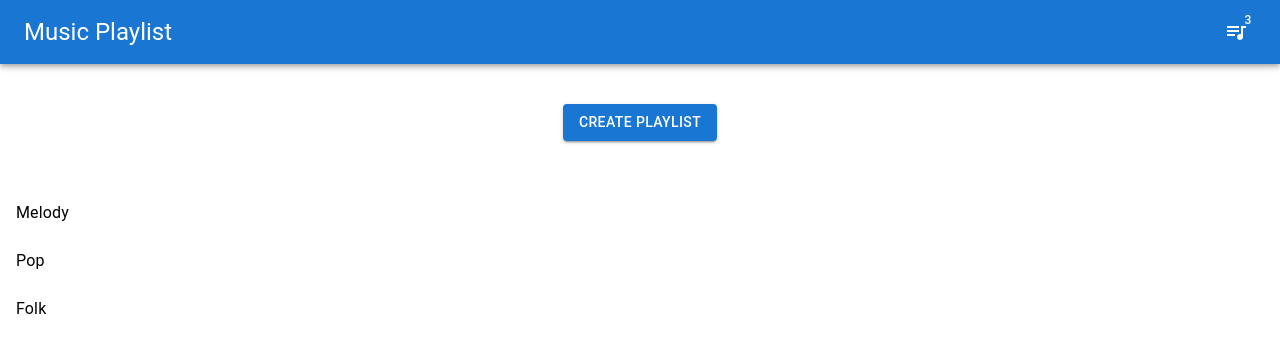
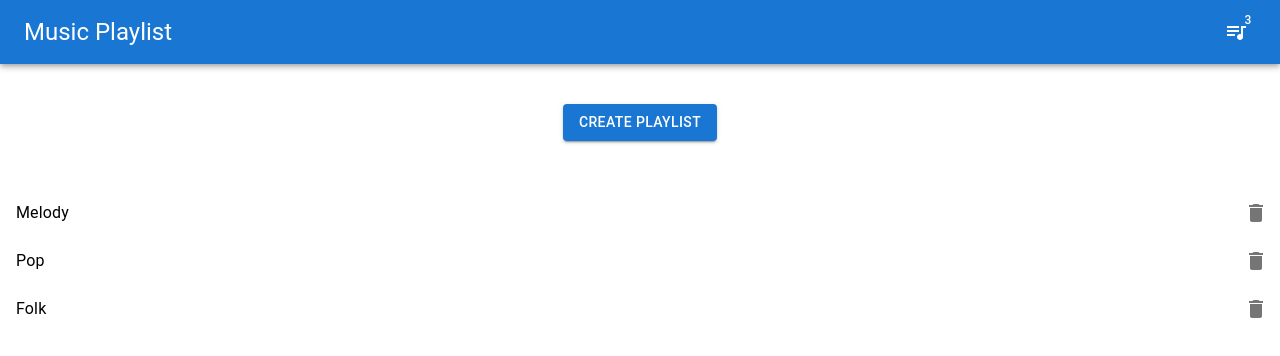
Before and after one commit to Prathyusha1211/Music-Playlist-Frontend, a React (Create React App) app: page /playlists in a window 1280 px wide. Shown: the top 356 px of the page. Built offline with nearby package versions, Linux system fonts and the light colour scheme.

Commit message:
Add. Delete icon to delete the playlist

```diff
--- a/src/App.js
+++ b/src/App.js
@@ -1,14 +1,14 @@
 import './App.css';
 import Navbar from './components/Navbar/Navbar';
-import {BrowserRouter, Routes,Route} from 'react-router-dom'
+import { BrowserRouter, Routes, Route } from 'react-router-dom'
 import PlayListPage from './components/PlayListPage/PlayListPage';
 import SongsList from './components/SongsList/SongsList';
 import { useState } from 'react';
 
-const initialPlaylists=[
-        { id: 1, name: 'Melody'},
-        { id: 2, name: 'Pop'},
-        { id: 3, name: 'Folk'},
+const initialPlaylists = [
+  { id: 1, name: 'Melody' },
+  { id: 2, name: 'Pop' },
+  { id: 3, name: 'Folk' },
 ];
 function App() {
   const [playlists, setPlaylists] = useState(initialPlaylists);
@@ -20,13 +20,17 @@ function App() {
     };
     setPlaylists([...playlists, newPlaylist]);
   };
+
+  const deletePlaylist = (id) => {
+    setPlaylists(playlists.filter(playlist => playlist.id !== id));
+  };
   return (
     <BrowserRouter>
       <div className="App">
-      <Navbar/>
+        <Navbar />
         <Routes>
-        <Route path="/" element={<SongsList playlists={playlists}/>} />
-        <Route path="/playlists" element={<PlayListPage playlists={playlists} onAddPlaylist={addPlaylist}/>} />
+          <Route path="/" element={<SongsList playlists={playlists} />} />
+          <Route path="/playlists" element={<PlayListPage playlists={playlists} onAddPlaylist={addPlaylist} onDeletePlaylist={deletePlaylist} />} />
         </Routes>
 
       </div>
--- a/src/components/PlayListPage/PlayListPage.js
+++ b/src/components/PlayListPage/PlayListPage.js
@@ -1,7 +1,8 @@
-import { Button, Dialog, DialogActions, DialogContent, List, ListItem, ListItemText, TextField } from "@mui/material";
+import { Button, Dialog, DialogActions, DialogContent, IconButton, List, ListItem, ListItemText, TextField } from "@mui/material";
 import React, { useState } from "react";
+import DeleteIcon from '@mui/icons-material/Delete';
 
-const PlayListPage = ({ playlists,onAddPlaylist }) => {
+const PlayListPage = ({ playlists,onAddPlaylist,onDeletePlaylist }) => {
 
     const [open, setOpen] = useState(false);
 
@@ -23,6 +24,10 @@ const PlayListPage = ({ playlists,onAddPlaylist }) => {
         }
     };
 
+    const handleDeletePlaylist = (id) => {
+        onDeletePlaylist(id);
+    }
+
     return (
         <>
             <Button variant="contained" data-testid="create-new-playlist-button" sx={{ margin: 5 }} onClick={() => { handleDialogOpen() }}>
@@ -30,7 +35,10 @@ const PlayListPage = ({ playlists,onAddPlaylist }) => {
             </Button>
             <List>
                 {playlists.map((playlist) => (
-                    <ListItem key={playlist.id}>
+                    <ListItem key={playlist.id} secondaryAction={
+                        <IconButton edge="end" aria-label="delete" onClick={() => handleDeletePlaylist(playlist.id)} data-testid={`delete-playlist-${playlist.id}`}>
+                            <DeleteIcon />
+                        </IconButton>}>
                         <ListItemText primary={playlist.name} />
 
                     </ListItem>
```
Also changed, not shown: 2 other files (tests, documents, lock files or other folders). Lines whose indentation alone changed are shown as unchanged.
